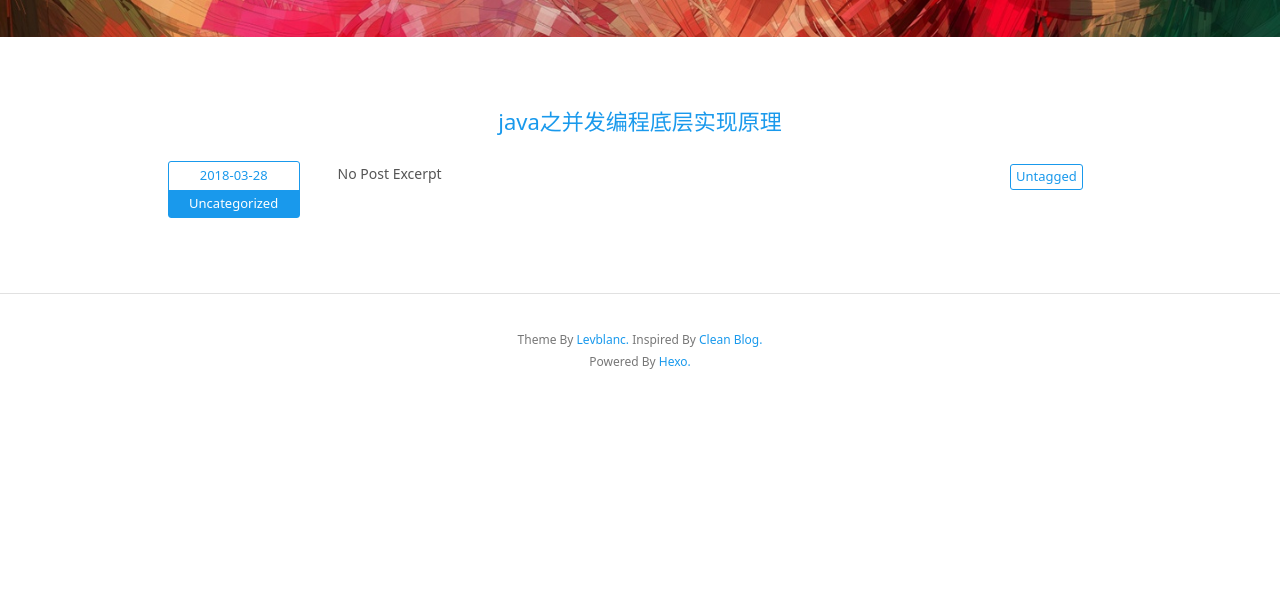
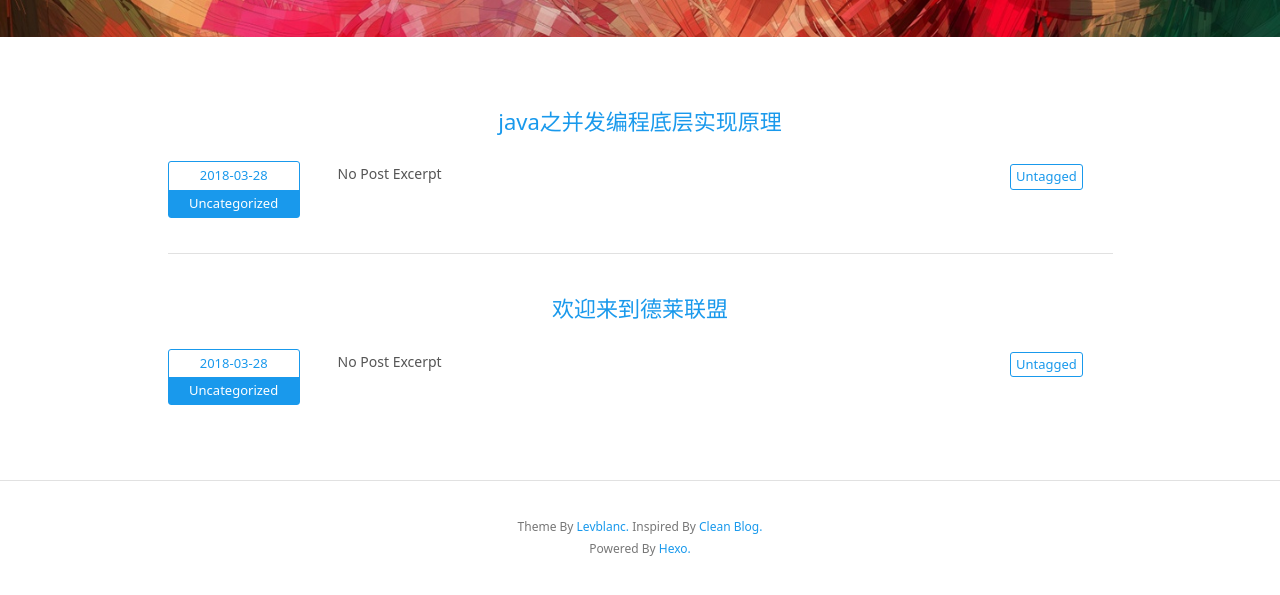
Before and after one commit to 18228164057/killery2.github.io, a plain HTML site: page index.html in a window 1280 px wide. Shown: the part 247-842 px from the top of the page. Before the commit the page ends 800 px from the top, so only its background shows below. Drawn offline with Linux system fonts and the light colour scheme; files that its build step writes are made by us from their sources; files whose address does not match are found by name.

Commit message:
Site updated: 2018-04-02 20:13:04

```diff
--- a/index.html
+++ b/index.html
@@ -119,6 +119,32 @@
 </div>
 
 
+        <div class="post-item-wrapper">
+  <a href="/killerhh.github.io/2018/03/28/hello-world/" class="post-title">
+      欢迎来到德莱联盟
+  </a>
+  <div class="post-excerpt">
+    <!-- Post Date and Categories -->
+    <div class="date-and-category">
+      <div class="date">2018-03-28</div>
+      <div class="categories">
+
+          Uncategorized
+
+      </div>
+    </div>
+    <!-- Post Excerpt -->
+    <div class="excerpt typo">No Post Excerpt</div>
+    <!-- Post Tags -->
+    <div class="tags">
+
+        <div class="untagged">Untagged</div>
+
+    </div>
+  </div>
+</div>
+
+
     </div>
   </div>
 </div>
```
Also changed, not shown: 2018/03/28/hello-world/index.html (renamed from hello-world.html, +2 -2 lines), 2018/03/28/java之并发编程底层实现原理/index.html (+2 -2 lines), archives/2018/03/index.html (+8 -0 lines), archives/2018/index.html (+8 -0 lines), archives/index.html (+8 -0 lines).
